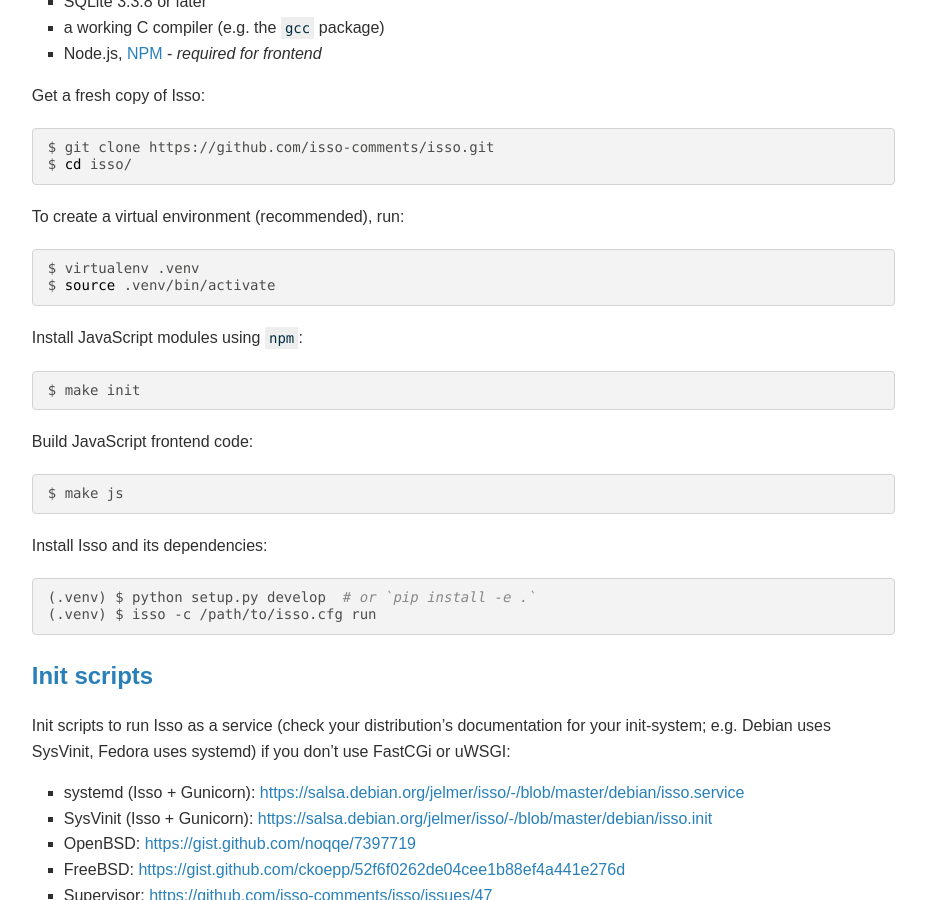
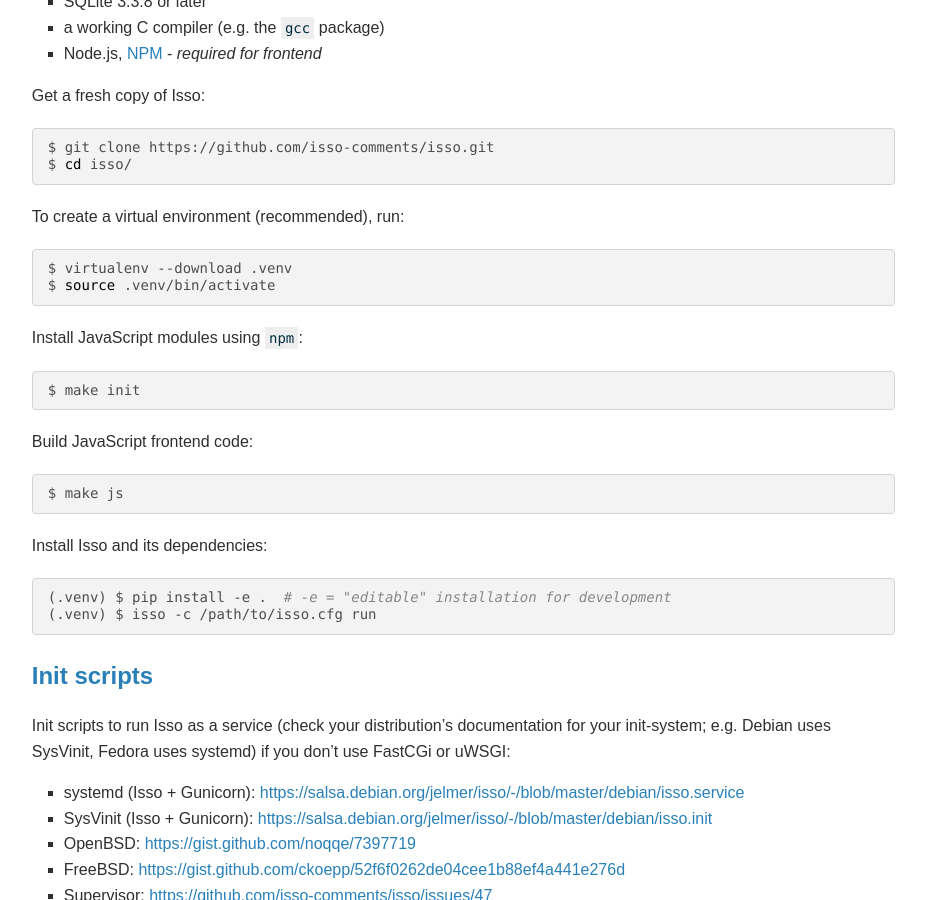
Before and after one commit to isso-comments/isso, a Sphinx documentation site: the page built from docs/docs/reference/installation.rst, in a window 1280 px wide and 900 px high, scrolled down 3479 px. Shown: the whole window, without its empty margins (305-1231 px from the left). Built offline with Sphinx 7.4.7, drawn with Linux system fonts in a browser that asks for light colours.

Commit message:
docs/installation: Add virtualenv --download flag
In Python 3.12, python -m venv seemingly no longer pulls in
pip and setuptools, so switch to virtualenv instead

`python setup.py develop` is now even more heavily
discouraged, so use `pip install -e` instead

```diff
--- a/docs/docs/contributing/documentation.rst
+++ b/docs/docs/contributing/documentation.rst
@@ -50,7 +50,7 @@
 
 .. code-block:: console
 
-   $ virtualenv .venv && $ source .venv/bin/activate
+   $ virtualenv --download .venv && $ source .venv/bin/activate
    (.venv) $ pip install sphinx
    (.venv) $ sphinx-build --version
    ~> sphinx-build 4.5.0
@@ -157,7 +157,7 @@
    .. code-block:: console
 
         $ sudo apt install python3 python3-pip python3-virtualenv
-        $ virtualenv .venv
+        $ virtualenv --download .venv
         $ source .venv/bin/activate
         (.venv) $ python [cmd]
 
--- a/docs/docs/reference/installation.rst
+++ b/docs/docs/reference/installation.rst
@@ -48,7 +48,7 @@
 
 .. code-block:: console
 
-    $ virtualenv /opt/isso
+    $ virtualenv --download /opt/isso
     $ source /opt/isso/bin/activate
 
 .. note::
@@ -216,7 +216,7 @@
 
 .. code-block:: console
 
-    $ virtualenv .venv
+    $ virtualenv --download .venv
     $ source .venv/bin/activate
 
 Install JavaScript modules using ``npm``:
@@ -235,7 +235,7 @@
 
 .. code-block:: console
 
-    (.venv) $ python setup.py develop  # or `pip install -e .`
+    (.venv) $ pip install -e .  # -e = "editable" installation for development
     (.venv) $ isso -c /path/to/isso.cfg run
 
 .. _init-scripts:
--- a/docs/docs/technical-docs/testing-client.rst
+++ b/docs/docs/technical-docs/testing-client.rst
@@ -87,7 +87,7 @@
 .. code-block:: bash
 
    $ mv comments.db comments.db.bak
-   $ virtualenv .venv
+   $ virtualenv --download .venv
    $ source .venv/bin/activate
    (.venv) $ isso -c contrib/isso-dev.cfg run
 
--- a/docs/docs/technical-docs/testing.rst
+++ b/docs/docs/technical-docs/testing.rst
@@ -37,7 +37,7 @@
 
 .. code-block:: bash
 
-   $ virtualenv .venv
+   $ virtualenv --download .venv
    $ source .venv/bin/activate
    (.venv) $ isso -c contrib/isso-dev.cfg run
 
```
